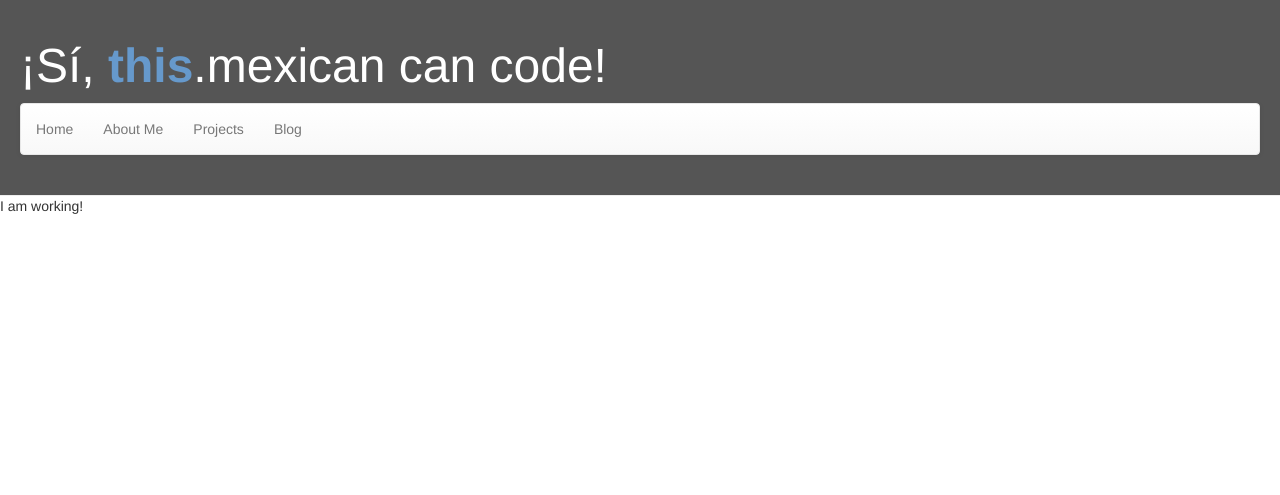
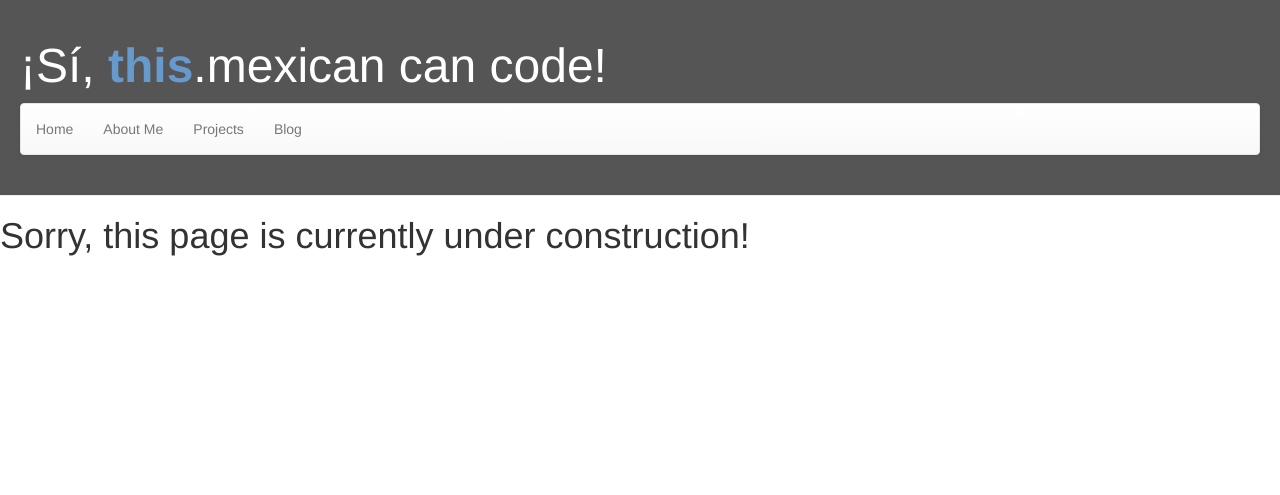
Before and after one commit to clcuevas/django_blog, a Django app: page /projects in a window 1280 px wide. Shown: the top 495 px of the page. Run offline with Django 3.2, Linux system fonts and the light colour scheme; some libraries are stand-ins or nearby versions.

Commit message:
add under construction message for projects page

```diff
--- a/blog/templates/blog/projects.html
+++ b/blog/templates/blog/projects.html
@@ -1,5 +1,5 @@
 {% extends "blog/base.html" %}
 
 {% block content %}
-  <p>I am working!</p>
+  <h1>Sorry, this page is currently under construction!</h1>
 {% endblock %}
```
